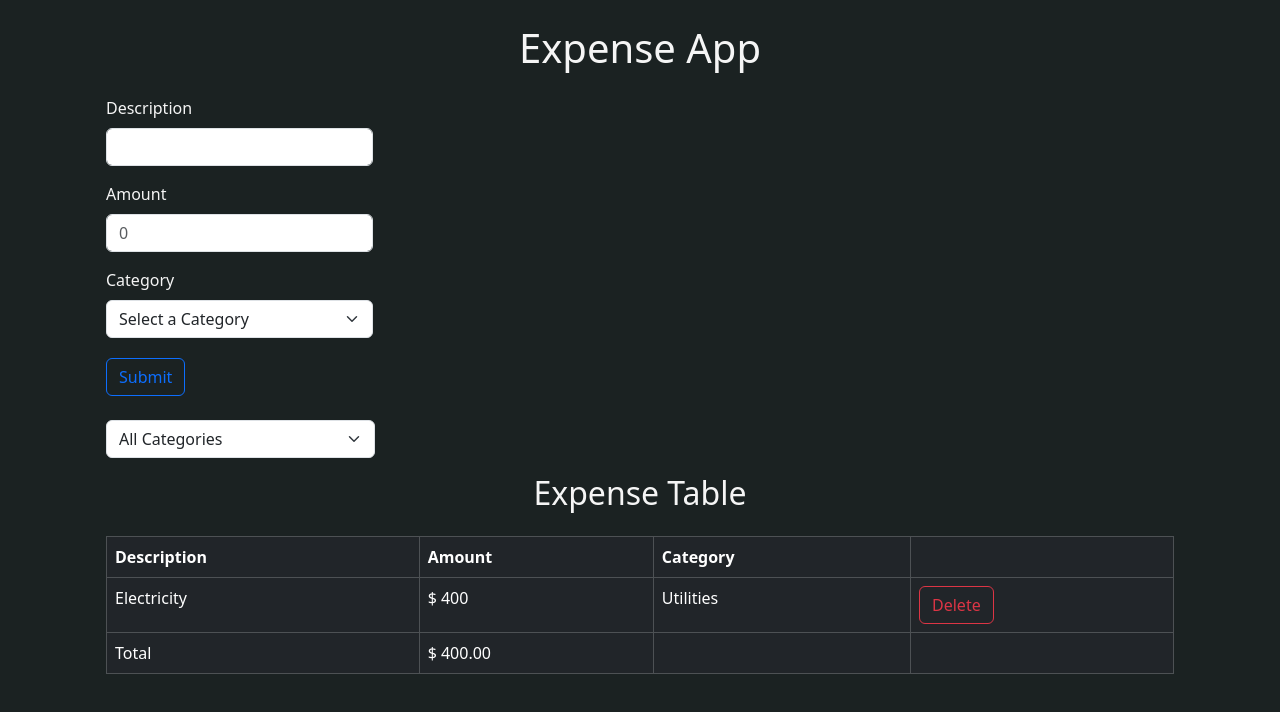
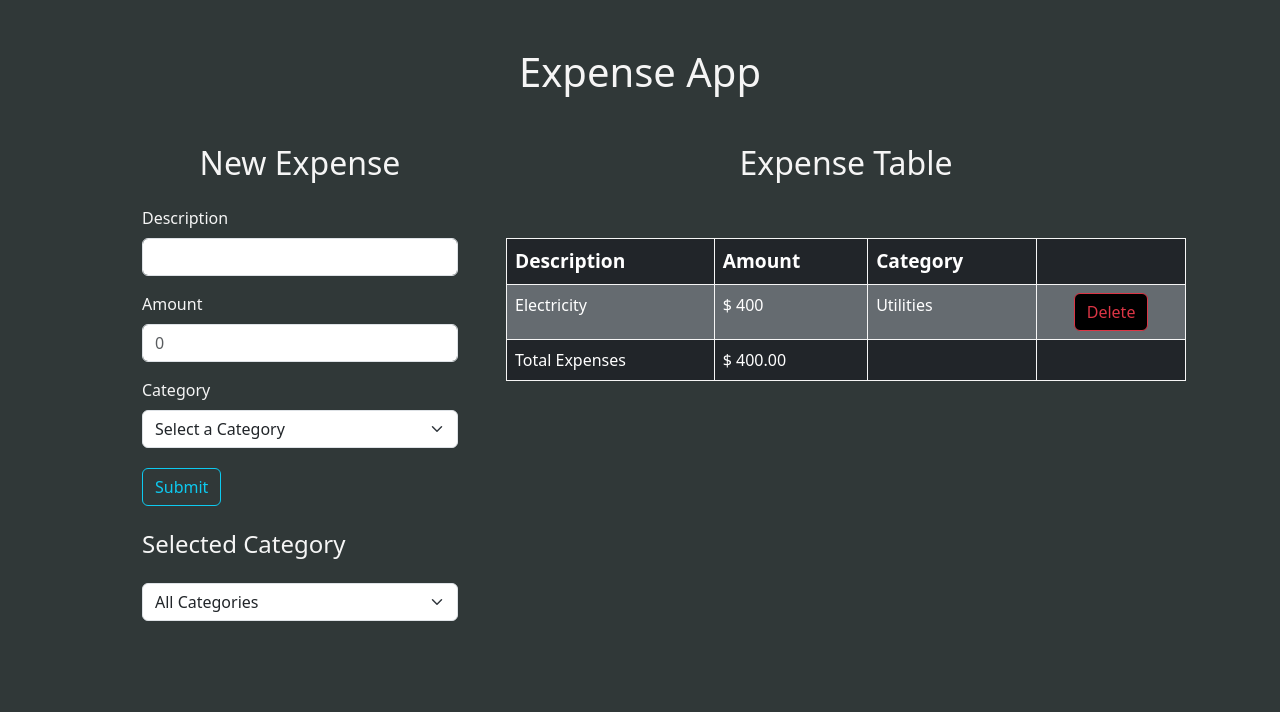
Before and after one commit to dljimenez2324/MC10ExpenseAppValidate, a React (Vite) app in the folder MC10ExpenseApp/: page / in a window 1280 px wide. Shown: the top 712 px of the page. Built offline with nearby package versions, Linux system fonts and the light colour scheme.

Commit message:
added styling to the table and components for the main page

```diff
--- a/MC10ExpenseApp/src/App.tsx
+++ b/MC10ExpenseApp/src/App.tsx
@@ -30,17 +30,24 @@ const App = () => {
 
   return (
     <>
-      <div className="container my-4">
-
-        <h1 className="text-center">Expense App</h1>
-        {/* Expense Form here and notice instead of using nanoid() which is in the ExpenseForm.tsx im going to add one to the current array and use that as the ID number */}
-        {/* when editing or changing this array we first have to spread the array  and then because we cannot directly edit the array we need to spread the variable that we just made and edit that which will then set to the setArray that we have in our useState */}
-        <div className="m-4"><ExpenseForm onHelpSubmit={expense => setDummyExpensesArray([...dummyExpensesArray, {...expense, id: dummyExpensesArray.length + 1}])} /></div>
-        {/* Expense Table filter option */}
-        <div className="m-3 ms-4"><ExpenseFilter onSelectedCategory={category => setSelectedCategory(category)}/></div>
-        <h2 className="text-center">Expense Table</h2>
-        {/* table of data */}
-        <div className="m-4"><ExpenseList expenses={visibleExpense} onDelete={handleDelete}/></div>
+      <h1 className="text-center my-5">Expense App</h1>
+      <div className="container">
+        <div className="container my-4 mx-4 flexCont">
+          {/* Expense Form here and notice instead of using nanoid() which is in the ExpenseForm.tsx im going to add one to the current array and use that as the ID number */}
+          {/* when editing or changing this array we first have to spread the array  and then because we cannot directly edit the array we need to spread the variable that we just made and edit that which will then set to the setArray that we have in our useState */}
+          <div className="col-4">
+            <h2 className="text-center">New Expense</h2>
+            <div className="m-4 formStyle"><ExpenseForm onHelpSubmit={expense => setDummyExpensesArray([...dummyExpensesArray, {...expense, id: dummyExpensesArray.length + 1}])} /></div>
+            {/* Expense Table filter option */}
+            <h4 className="m-4">Selected Category</h4>
+            <div className="m-4 ms-4"><ExpenseFilter onSelectedCategory={category => setSelectedCategory(category)}/></div>
+          </div>
+          <div className="col-8">
+            <h2 className="text-center expenseMargin">Expense Table</h2>
+            {/* table of data */}
+            <div className="m-4"><ExpenseList expenses={visibleExpense} onDelete={handleDelete}/></div>
+          </div>
+        </div>
       </div>
     </>
   )
--- a/MC10ExpenseApp/src/expense-tracker/categories.ts
+++ b/MC10ExpenseApp/src/expense-tracker/categories.ts
@@ -1,3 +1,3 @@
-export const categories = ['Groceries', 'Utilities', 'Entertainment', 'Food', 'Shopping', 'Misc'];
+export const categories = ['Housing','Groceries', 'Utilities', 'Entertainment', 'Dinning & Drinks', 'Shopping', 'Uncategorized'];
 
 export default categories
--- a/MC10ExpenseApp/src/expense-tracker/components/ExpenseFilter.tsx
+++ b/MC10ExpenseApp/src/expense-tracker/components/ExpenseFilter.tsx
@@ -9,7 +9,7 @@ interface FilterProps {
 const ExpenseFilter = ({onSelectedCategory}:FilterProps) => {
   return (
     <>
-        <div className="col-3 mb-3">
+        <div className="col mb-3">
             <select className="form-select" onChange={(e) => onSelectedCategory(e.target.value)} >
                 <option value="">All Categories</option>
                 {categories.map(category => <option key={category} value={category}>{category}</option>)}
--- a/MC10ExpenseApp/src/expense-tracker/components/ExpenseForm.tsx
+++ b/MC10ExpenseApp/src/expense-tracker/components/ExpenseForm.tsx
@@ -70,23 +70,24 @@ const ExpenseForm = ({onHelpSubmit}:ExpenseProps) => {
 
   return (
     <>
+
         <form onSubmit={handleSubmit(onHelpSubmit)}>
 
             {/* hidden input so that form still takes in a value for the form to pass submission requirements */}
             <input type="hidden" {...register('id')} value={id}/>
-            <div className="col-3 mb-3">
+            <div className="col mb-3">
                 <label htmlFor="description" className="form-label">Description</label>
                 <input {...register('description')} id="description" type="text" placeholder="" className="form-control" />
                 {errors.description && <p className="text-danger">{errors.description.message}</p>}
             </div>
 
-            <div className="col-3 mb-3">
+            <div className="col mb-3">
                 <label htmlFor="amount" className="form-label">Amount</label>
                 <input {...register('amount', {valueAsNumber: true})} id="amount" type="number" placeholder="0" className="form-control" />
                 {errors.amount && <p className="text-danger">{errors.amount.message}</p>}
             </div>
 
-            <div className="col-3 mb-3">
+            <div className="col mb-3">
                 <label htmlFor="category" className="form-label">Category</label>
                 <select {...register('category')} id="category" name="category" className="form-select">
                     <option>Select a Category</option>
@@ -98,7 +99,7 @@ const ExpenseForm = ({onHelpSubmit}:ExpenseProps) => {
             </div>
 
             {/* <button className="btn btn-outline-primary mt-1" onClick={incrementID}>Submit</button> */}
-            <button className="btn btn-outline-primary mt-1" type="submit">Submit</button>
+            <button className="btn btn-outline-info mt-1" type="submit">Submit</button>
         </form>
     </>
   );
--- a/MC10ExpenseApp/src/expense-tracker/components/ExpenseList.tsx
+++ b/MC10ExpenseApp/src/expense-tracker/components/ExpenseList.tsx
@@ -34,22 +34,22 @@ const ExpenseList = ({expenses, onDelete}:ExpenseProps) => {
             </thead>
             {/* gives the body based upon the mapping of the expense array based upon the arrays keys*/}
             {/* notice that the expense mapping is creating a table row based upon the ID key  then in each table row created this way  the description, amount and category is created as a table data with a delete button in the last data column with the buttons onClick using a callback function that voids out the expense array at the id passed in */}
-            <tbody>
+            <tbody className="dataStyle">
                 {expenses.map(expense => <tr key={expense.id}>
-                    <td>{expense.description}</td>
-                    <td>$ {expense.amount}</td>
-                    <td>{expense.category}</td>
-                    <td>
-                        <button className="btn btn-outline-danger" onClick={() => onDelete(expense.id)}>Delete</button>
+                    <td className="dataStyle">{expense.description}</td>
+                    <td className="dataStyle">$ {expense.amount}</td>
+                    <td className="dataStyle">{expense.category}</td>
+                    <td className="dataStyle text-center">
+                        <button className="btn btn-outline-danger deleteButton" onClick={() => onDelete(expense.id)}>Delete</button>
                     </td>
 
                 </tr>)}
 
             </tbody>
             {/* the footer contains a totaling of the expenses that are currently shown.  This uses the reduce method which ...  and is also fixed to 2 decimal places */}
-            <tfoot>
+            <tfoot className="footerStyle">
                 <tr>
-                    <td>Total</td>
+                    <td>Total Expenses</td>
                     <td>$ {expenses.reduce((acc,expense)=> expense.amount + acc,0).toFixed(2)}</td>
                     <td></td>
                     <td></td>
--- a/MC10ExpenseApp/src/index.css
+++ b/MC10ExpenseApp/src/index.css
@@ -1,18 +1,42 @@
 body {
-  background-color: rgb(27, 34, 34);
+  background-color: rgb(48, 56, 56);
   color:whitesmoke;
 }
 
+.flexCont {
+  display: flex;
 
+}
 
+.expenseMargin {
+  margin-bottom: 3.5rem;
+}
 
+.table {
+  /* border-radius: 10px; */
+  border-color: whitesmoke;
+}
 
+.formStyle {
+  /* background-color: #212529; */
+}
 
+.dataStyle {
+  /* bootstrap is trying to overtake the style of the table body hence the important rule used */
+  background-color: #656b70 !important;
+}
 
+.deleteButton {
+  background-color: black;
+}
 
+thead {
+  font-size: larger;
+}
 
-
-
+/* tfoot {
+  background-color: #656b70 !important;
+} */
 
 
 
```
